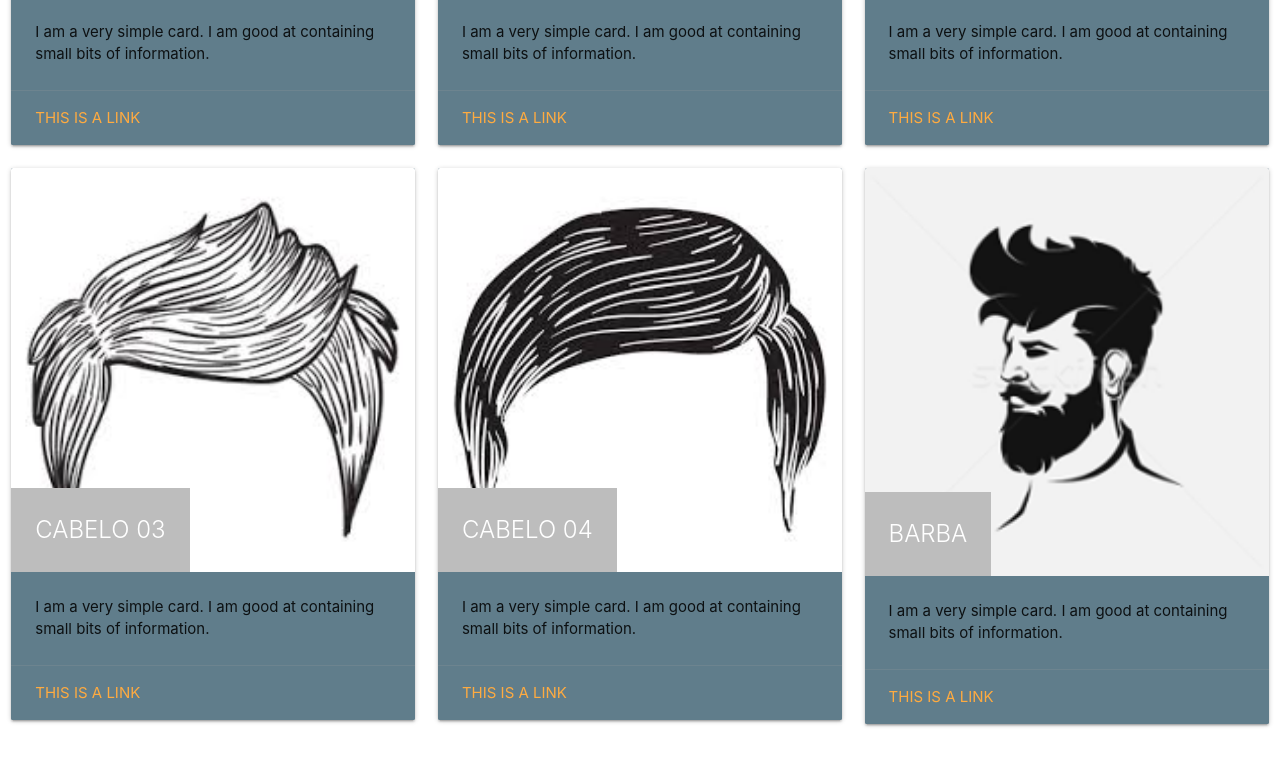
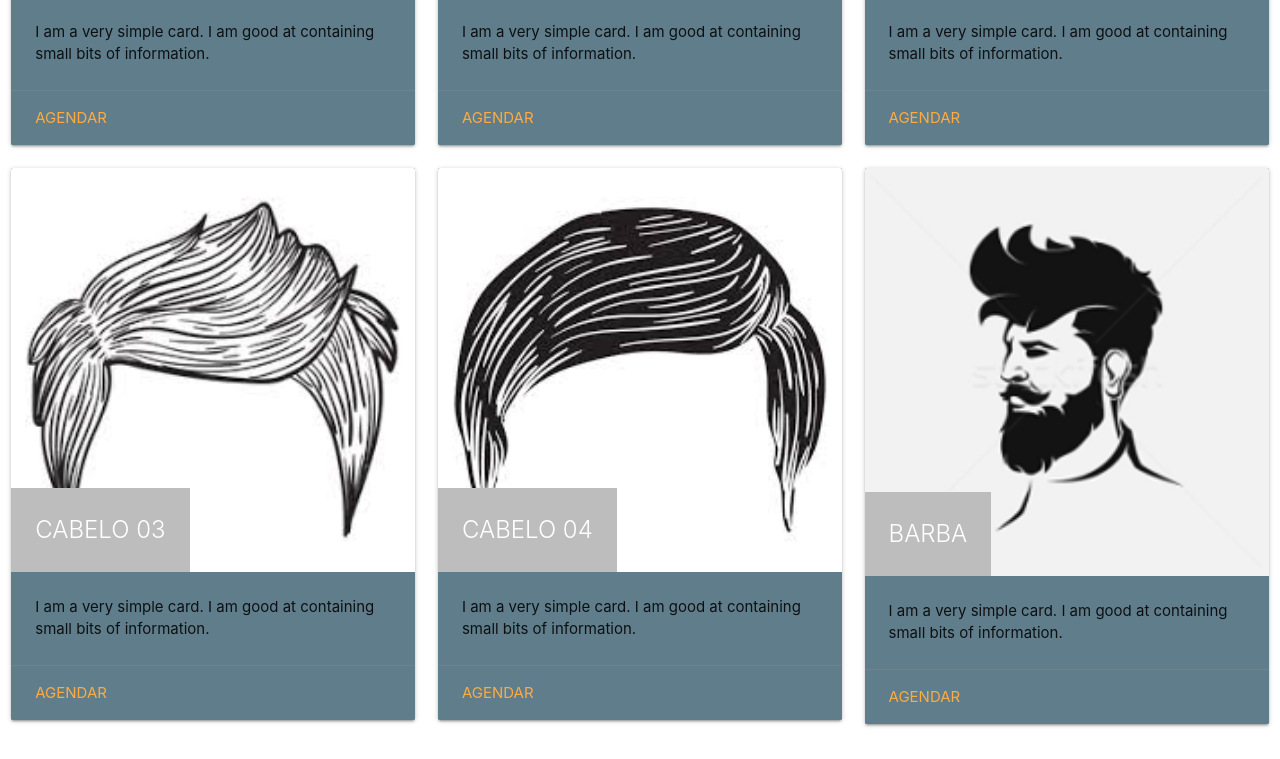
Before and after one commit to franciscoalexandre/franciscoalexandre.github.io, a plain HTML site: page index.html in a window 1280 px wide. Shown: the part 479-1238 px from the top of the page. Drawn offline with Linux system fonts and the light colour scheme.

Commit message:
Update index.html

```diff
--- a/index.html
+++ b/index.html
@@ -6,7 +6,6 @@
       <link href="https://fonts.googleapis.com/icon?family=Material+Icons" rel="stylesheet">
       <!--Import materialize.css-->
       <link type="text/css" rel="stylesheet" href="css/materialize.min.css"  media="screen,projection"/>
-      <link rel="manifest" href="/manifest.json">
       <meta charset="utf-8">
       <!--Let browser know website is optimized for mobile-->
       <meta name="viewport" content="width=device-width, initial-scale=1.0"/>
@@ -42,7 +41,7 @@
           <p>I am a very simple card. I am good at containing small bits of information.</p>
         </div>
         <div class="card-action">
-          <a href="#">This is a link</a>
+          <a href="pages/agendado.html">Agendar</a>
         </div>
       </div>
     </div>
@@ -57,7 +56,7 @@
           <p>I am a very simple card. I am good at containing small bits of information.</p>
         </div>
         <div class="card-action">
-          <a href="#">This is a link</a>
+          <a href="pages/agendado.html">Agendar</a>
         </div>
       </div>
     </div>
@@ -72,7 +71,7 @@
           <p>I am a very simple card. I am good at containing small bits of information.</p>
         </div>
         <div class="card-action">
-          <a href="#">This is a link</a>
+          <a href="pages/agendado.html">Agendar</a>
         </div>
       </div>
     </div>
@@ -87,7 +86,7 @@
           <p>I am a very simple card. I am good at containing small bits of information.</p>
         </div>
         <div class="card-action">
-          <a href="#">This is a link</a>
+          <a href="pages/agendado.html">Agendar</a>
         </div>
       </div>
     </div>
@@ -102,7 +101,7 @@
           <p>I am a very simple card. I am good at containing small bits of information.</p>
         </div>
         <div class="card-action">
-          <a href="#">This is a link</a>
+          <a href="pages/agendado.html">Agendar</a>
         </div>
       </div>
     </div>
@@ -117,7 +116,7 @@
           <p>I am a very simple card. I am good at containing small bits of information.</p>
         </div>
         <div class="card-action">
-          <a href="#">This is a link</a>
+          <a href="pages/agendado.html">Agendar</a>
         </div>
       </div>
     </div>
```
